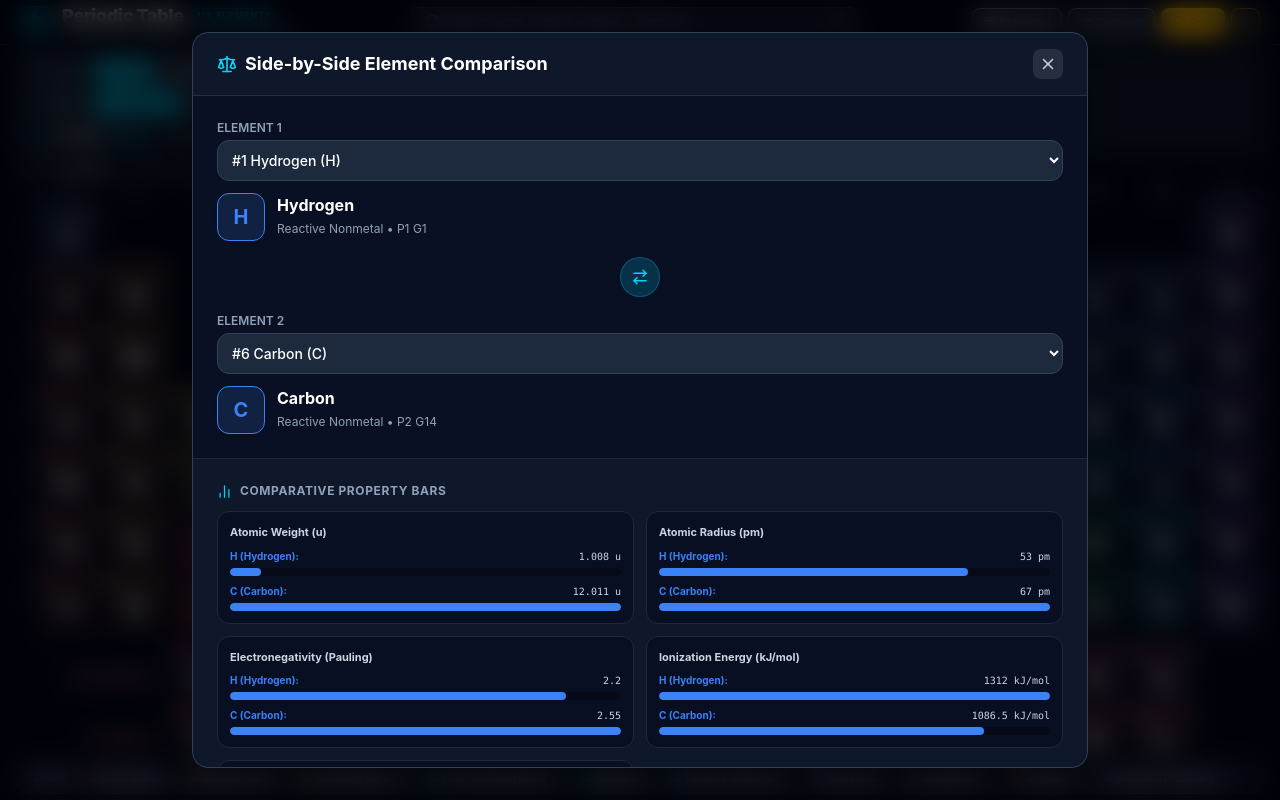
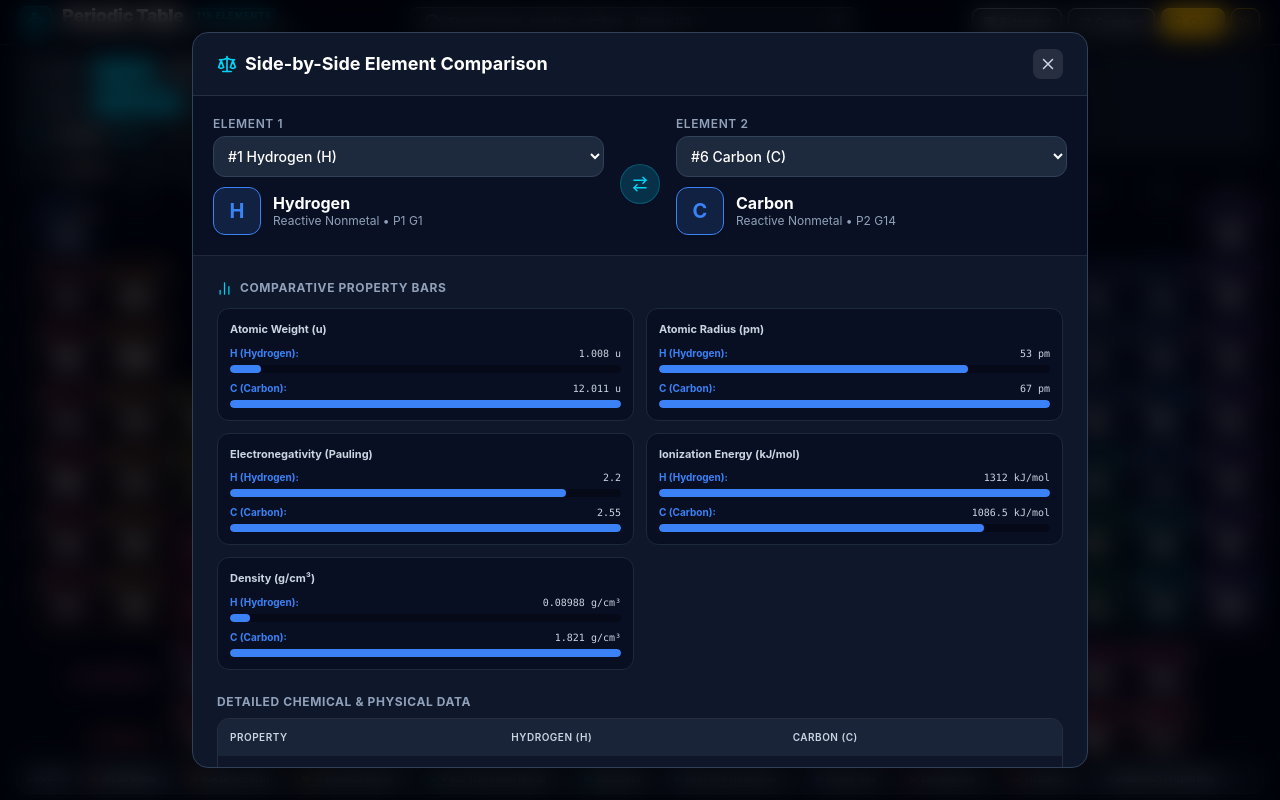
Before and after one commit to sagarhiremath-max/interactive-periodic-table, a React (Vite) app: page / in a window 1280 px wide. Both pictures are taken after a click on the button "Compare". Built offline with nearby package versions, Linux system fonts and the light colour scheme.

Commit message:
Keep Element 1 and Element 2 comparison selectors side-by-side

```diff
--- a/src/components/CompareModal.tsx
+++ b/src/components/CompareModal.tsx
@@ -121,11 +121,11 @@
           </button>
         </div>
 
-        {/* Element Selectors & Swap */}
-        <div className="grid grid-cols-1 md:grid-cols-[1fr,auto,1fr] p-4 sm:p-6 gap-4 border-b border-white/10 bg-slate-950/40 shrink-0 items-center">
+        {/* Element Selectors & Swap - Always Side-by-Side */}
+        <div className="grid grid-cols-[1fr_auto_1fr] items-center p-3 sm:p-5 gap-2 sm:gap-4 border-b border-white/10 bg-slate-950/40 shrink-0">
           {/* Element 1 Selector */}
-          <div>
-            <label className="text-xs text-slate-400 block mb-1 font-semibold uppercase">
+          <div className="min-w-0">
+            <label className="text-[10px] sm:text-xs text-slate-400 block mb-1 font-semibold uppercase tracking-wider truncate">
               Element 1
             </label>
             <select
@@ -134,7 +134,7 @@
                 const found = ELEMENTS_DATA.find((el) => el.number === Number(e.target.value));
                 if (found) onSelectElement1(found);
               }}
-              className="w-full p-2.5 rounded-xl bg-slate-800 border border-slate-700 text-white text-sm font-medium focus:ring-2 focus:ring-cyan-500 focus:outline-none"
+              className="w-full p-2 sm:p-2.5 rounded-xl bg-slate-800 border border-slate-700 text-white text-xs sm:text-sm font-medium focus:ring-2 focus:ring-cyan-500 focus:outline-none truncate"
             >
               {ELEMENTS_DATA.map((el) => (
                 <option key={el.number} value={el.number}>
@@ -143,16 +143,16 @@
               ))}
             </select>
 
-            <div className="mt-3 flex items-center gap-3">
+            <div className="mt-2.5 flex items-center gap-2 sm:gap-3 min-w-0">
               <div
-                className="w-12 h-12 rounded-xl flex items-center justify-center font-bold text-xl border shadow-sm"
+                className="w-10 h-10 sm:w-12 sm:h-12 rounded-xl flex items-center justify-center font-bold text-lg sm:text-xl border shadow-sm shrink-0"
                 style={{ backgroundColor: `${cat1.color}25`, borderColor: cat1.color, color: cat1.color }}
               >
                 {e1.symbol}
               </div>
-              <div>
-                <h3 className="font-bold text-base leading-tight">{e1.name}</h3>
-                <span className="text-xs text-slate-400">
+              <div className="min-w-0 truncate">
+                <h3 className="font-bold text-sm sm:text-base leading-tight truncate">{e1.name}</h3>
+                <span className="text-[10.5px] sm:text-xs text-slate-400 block truncate">
                   {e1.categoryName} • P{e1.period} G{e1.group}
                 </span>
               </div>
@@ -160,21 +160,21 @@
           </div>
 
           {/* Swap Button */}
-          <div className="flex justify-center my-1 md:my-0">
+          <div className="flex justify-center shrink-0 pt-4">
             <button
               type="button"
               onClick={handleSwap}
               title="Swap elements"
               aria-label="Swap elements"
-              className="p-2.5 rounded-full bg-cyan-500/20 hover:bg-cyan-500/30 text-cyan-400 border border-cyan-500/30 transition-all hover:scale-110"
+              className="p-2 sm:p-2.5 rounded-full bg-cyan-500/20 hover:bg-cyan-500/30 text-cyan-400 border border-cyan-500/30 transition-all hover:scale-110 shadow-xs"
             >
-              <ArrowRightLeft size={18} />
+              <ArrowRightLeft size={16} className="sm:w-[18px] sm:h-[18px]" />
             </button>
           </div>
 
           {/* Element 2 Selector */}
-          <div>
-            <label className="text-xs text-slate-400 block mb-1 font-semibold uppercase">
+          <div className="min-w-0">
+            <label className="text-[10px] sm:text-xs text-slate-400 block mb-1 font-semibold uppercase tracking-wider truncate">
               Element 2
             </label>
             <select
@@ -183,7 +183,7 @@
                 const found = ELEMENTS_DATA.find((el) => el.number === Number(e.target.value));
                 if (found) onSelectElement2(found);
               }}
-              className="w-full p-2.5 rounded-xl bg-slate-800 border border-slate-700 text-white text-sm font-medium focus:ring-2 focus:ring-cyan-500 focus:outline-none"
+              className="w-full p-2 sm:p-2.5 rounded-xl bg-slate-800 border border-slate-700 text-white text-xs sm:text-sm font-medium focus:ring-2 focus:ring-cyan-500 focus:outline-none truncate"
             >
               {ELEMENTS_DATA.map((el) => (
                 <option key={el.number} value={el.number}>
@@ -192,16 +192,16 @@
               ))}
             </select>
 
-            <div className="mt-3 flex items-center gap-3">
+            <div className="mt-2.5 flex items-center gap-2 sm:gap-3 min-w-0">
               <div
-                className="w-12 h-12 rounded-xl flex items-center justify-center font-bold text-xl border shadow-sm"
+                className="w-10 h-10 sm:w-12 sm:h-12 rounded-xl flex items-center justify-center font-bold text-lg sm:text-xl border shadow-sm shrink-0"
                 style={{ backgroundColor: `${cat2.color}25`, borderColor: cat2.color, color: cat2.color }}
               >
                 {e2.symbol}
               </div>
-              <div>
-                <h3 className="font-bold text-base leading-tight">{e2.name}</h3>
-                <span className="text-xs text-slate-400">
+              <div className="min-w-0 truncate">
+                <h3 className="font-bold text-sm sm:text-base leading-tight truncate">{e2.name}</h3>
+                <span className="text-[10.5px] sm:text-xs text-slate-400 block truncate">
                   {e2.categoryName} • P{e2.period} G{e2.group}
                 </span>
               </div>
```
